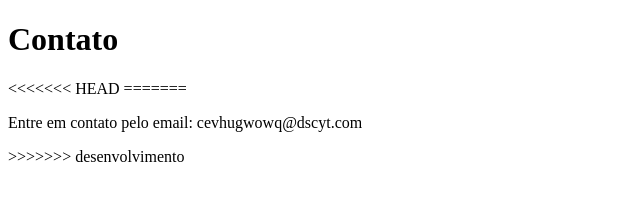
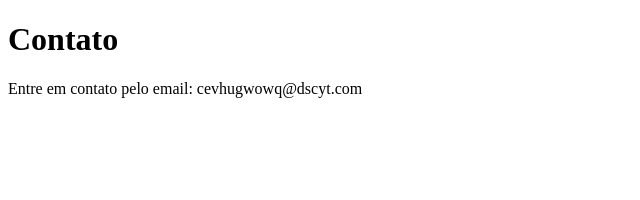
Before and after one commit to Ian-Alemida/Sistema-de-cadastro, a plain HTML site: page contato.html in a window 1280 px wide. Shown: the whole page, without its empty margins (0-640 px from the left). Drawn offline with Linux system fonts and the light colour scheme.

Commit message:
juntando a branch de desenvolvimento com a main

```diff
--- a/contato.html
+++ b/contato.html
@@ -8,9 +8,6 @@
 </head>
 <body>
     <h1>Contato</h1>
-<<<<<<< HEAD
-=======
     <p>Entre em contato pelo email: cevhugwowq@dscyt.com</p>
->>>>>>> desenvolvimento
 </body>
 </html>
```
